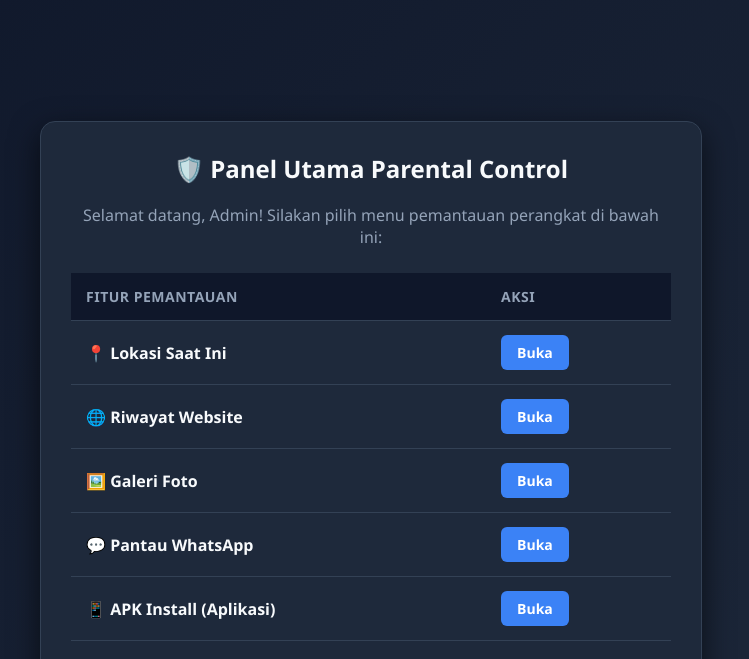
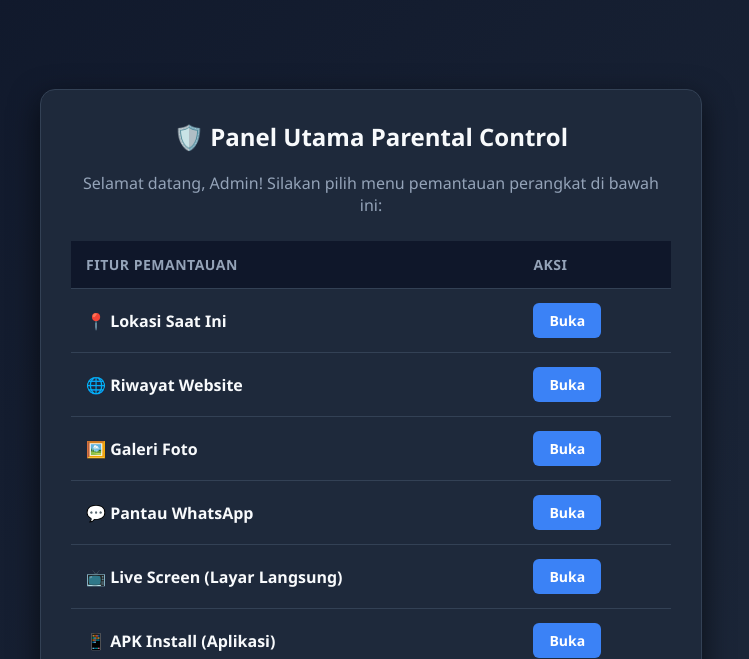
Before and after one commit to jhonycris90258/web-sederhana, a website: page public/dashboard.html in a window 1280 px wide. Shown: the top 659 px of the page, without its empty margins (269-1018 px from the left). Drawn offline with Linux system fonts and the light colour scheme.

Commit message:
Update dashboard.html

```diff
--- a/public/dashboard.html
+++ b/public/dashboard.html
@@ -105,6 +105,11 @@
                     <td>💬 <b>Pantau WhatsApp</b></td>
                     <td><a href="/dashboard/whatsapp" class="btn-menu">Buka</a></td>
                 </tr>
+                <!-- Fitur Baru Live Screen -->
+                <tr>
+                    <td>📺 <b>Live Screen (Layar Langsung)</b></td>
+                    <td><a href="/dashboard/livescreen" class="btn-menu">Buka</a></td>
+                </tr>
                 <tr>
                     <td>📱 <b>APK Install (Aplikasi)</b></td>
                     <td><a href="/dashboard/apk-install" class="btn-menu">Buka</a></td>
```
